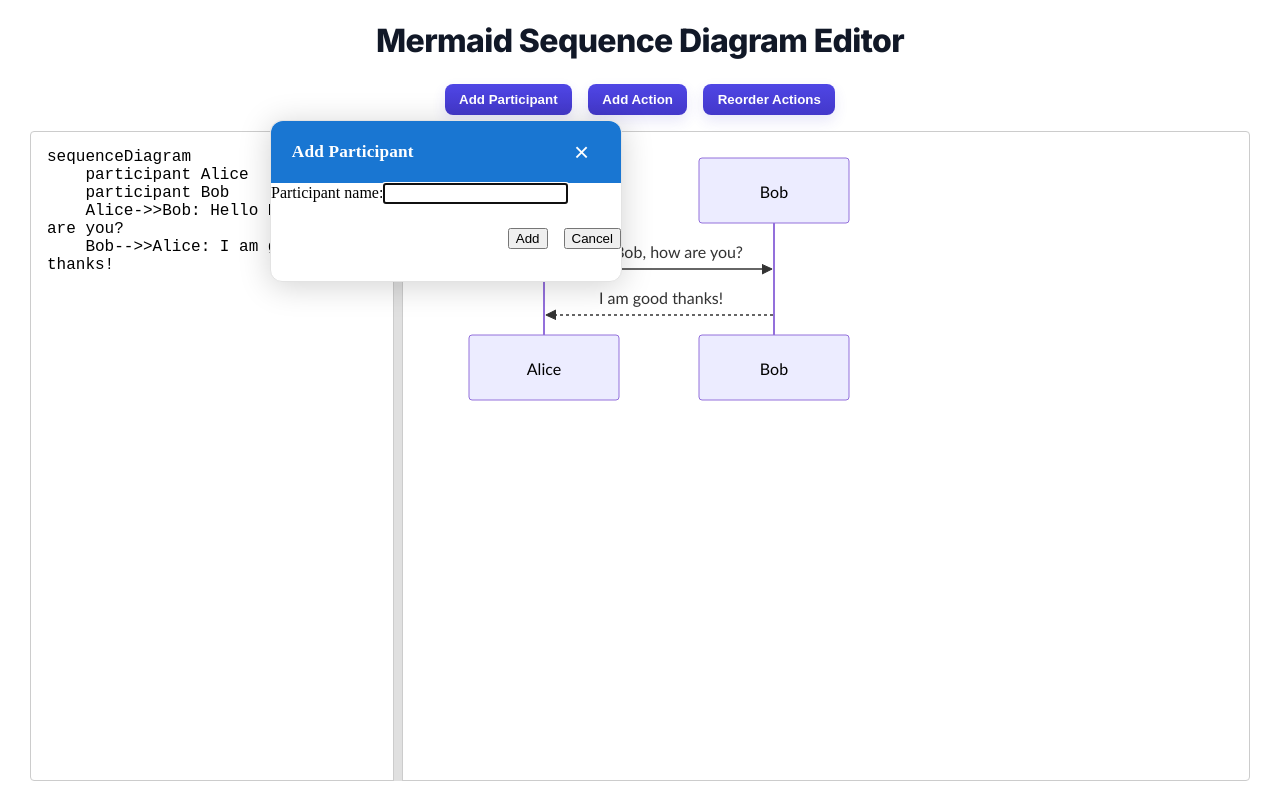
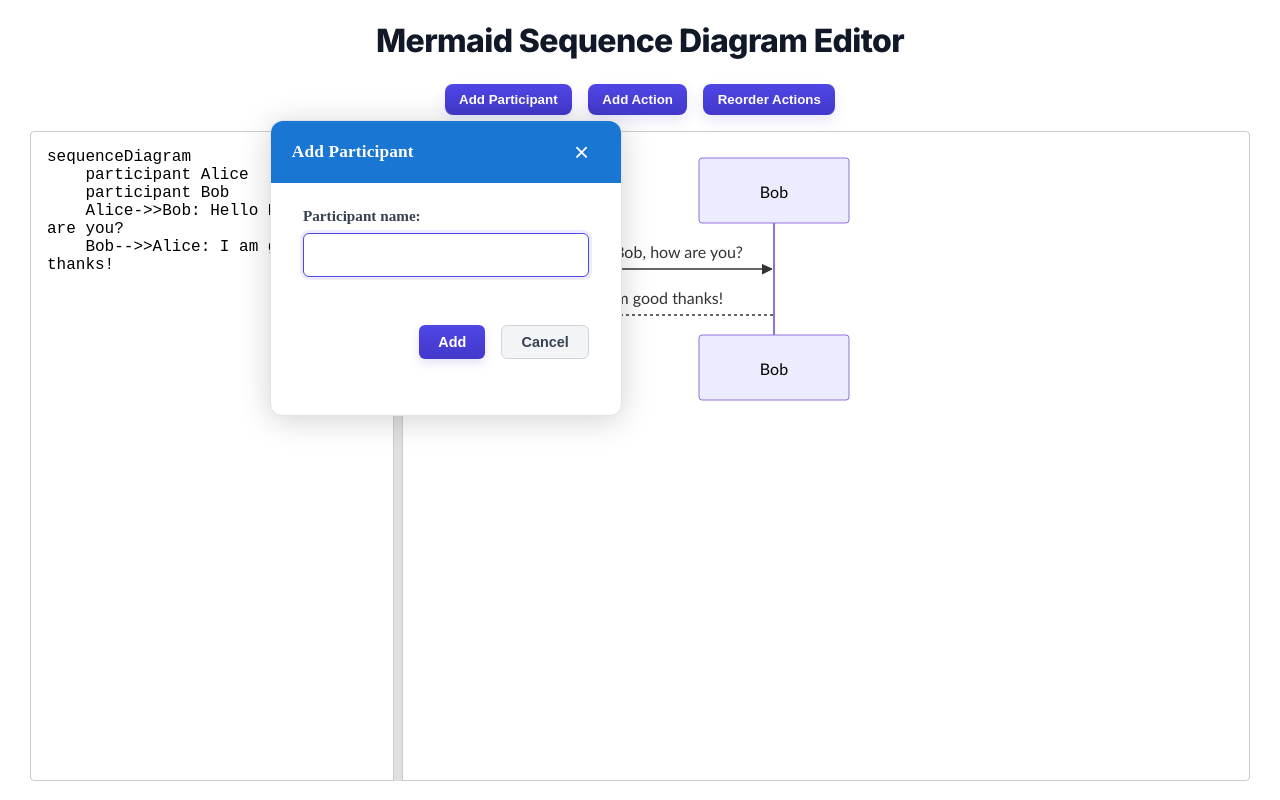
Before and after one commit to elliotjharper/mermaid-sequence-diagram-ui, an Angular app: page / in a window 1280 px wide. Both pictures are taken after a click on the button "Add Participant". Built offline with nearby package versions, Linux system fonts and the light colour scheme.

Commit message:
Enhanced dialog button styling and improved form layouts

```diff
--- a/src/app/app.css
+++ b/src/app/app.css
@@ -173,6 +173,79 @@ h1 {
 	margin-top: 1.5rem;
 	justify-content: flex-end;
 }
+
+/* Style modal buttons similar to control buttons */
+.modal-actions button {
+	padding: 0.5rem 1.2rem;
+	border: none;
+	border-radius: 6px;
+	font-weight: 600;
+	cursor: pointer;
+	transition: transform 150ms ease, box-shadow 150ms ease, opacity 150ms ease;
+	font-size: 0.9rem;
+}
+
+.modal-actions button[type="submit"] {
+	background: linear-gradient(180deg, #4f46e5, #4338ca);
+	color: #fff;
+	box-shadow: 0 4px 10px rgba(67,56,202,0.15);
+}
+
+.modal-actions button[type="submit"]:hover {
+	transform: translateY(-1px);
+	box-shadow: 0 6px 16px rgba(67,56,202,0.2);
+}
+
+.modal-actions button[type="button"] {
+	background: #f3f4f6;
+	color: #374151;
+	border: 1px solid #d1d5db;
+}
+
+.modal-actions button[type="button"]:hover {
+	background: #e5e7eb;
+	transform: translateY(-1px);
+}
+
+.modal-actions button:active {
+	transform: translateY(0);
+	opacity: 0.95;
+}
+
+/* Modal form layout */
+.modal-form {
+	display: flex;
+	flex-direction: column;
+	gap: 1.5rem;
+	padding: 1.5rem 2rem;
+}
+
+.form-field {
+	display: flex;
+	flex-direction: column;
+	gap: 0.5rem;
+}
+
+.form-field label {
+	font-weight: 600;
+	color: #374151;
+	font-size: 0.95rem;
+}
+
+.form-field input {
+	padding: 0.75rem;
+	border: 1px solid #d1d5db;
+	border-radius: 6px;
+	font-size: 1rem;
+	transition: border-color 0.2s, box-shadow 0.2s;
+}
+
+.form-field input:focus {
+	outline: none;
+	border-color: #4f46e5;
+	box-shadow: 0 0 0 3px rgba(79, 70, 229, 0.1);
+}
+
 .action-form {
 	display: flex;
 	flex-direction: column;
--- a/src/app/app.html
+++ b/src/app/app.html
@@ -35,7 +35,8 @@
     <span>Edit Participant</span>
     <button class="close-btn" (click)="closeEditParticipantDialog()" type="button">×</button>
   </div>
-  <form (submit)="$event.preventDefault(); submitEditParticipant()">
+  <form class="modal-form" (submit)="$event.preventDefault(); submitEditParticipant()">
+    <div class="form-field">
       <label for="editParticipantInput">Participant name:</label>
       <input
         id="editParticipantInput"
@@ -45,6 +46,7 @@
         name="editParticipantInput"
         autocomplete="off"
       />
+    </div>
     <div class="modal-actions">
       <button type="submit">Save</button>
       <button type="button" (click)="closeEditParticipantDialog()">Cancel</button>
@@ -68,7 +70,8 @@
       <span>Add Participant</span>
       <button class="close-btn" (click)="closeParticipantModal()" type="button">×</button>
     </div>
-    <form (submit)="$event.preventDefault(); submitParticipant()">
+    <form class="modal-form" (submit)="$event.preventDefault(); submitParticipant()">
+      <div class="form-field">
         <label for="new">Participant name:</label>
         <input
           id="new"
@@ -78,6 +81,7 @@
           name="new"
           autocomplete="off"
         />
+      </div>
       <div class="modal-actions">
         <button type="submit">Add</button>
         <button type="button" (click)="closeParticipantModal()">Cancel</button>
```
Lines whose indentation alone changed are shown as unchanged.
